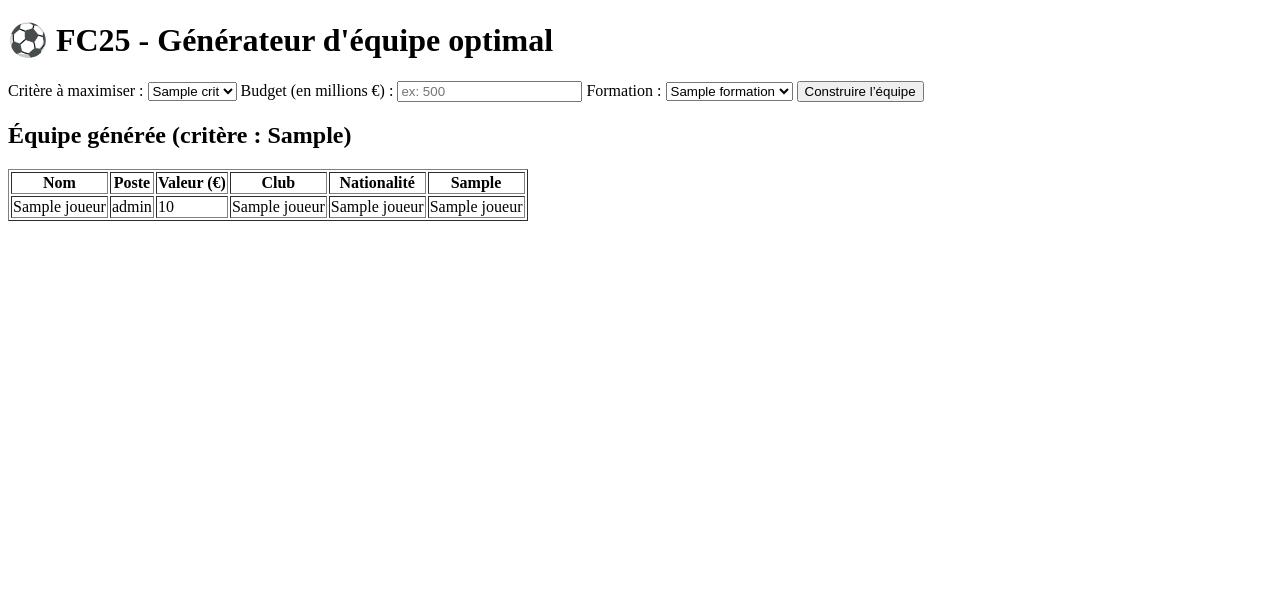
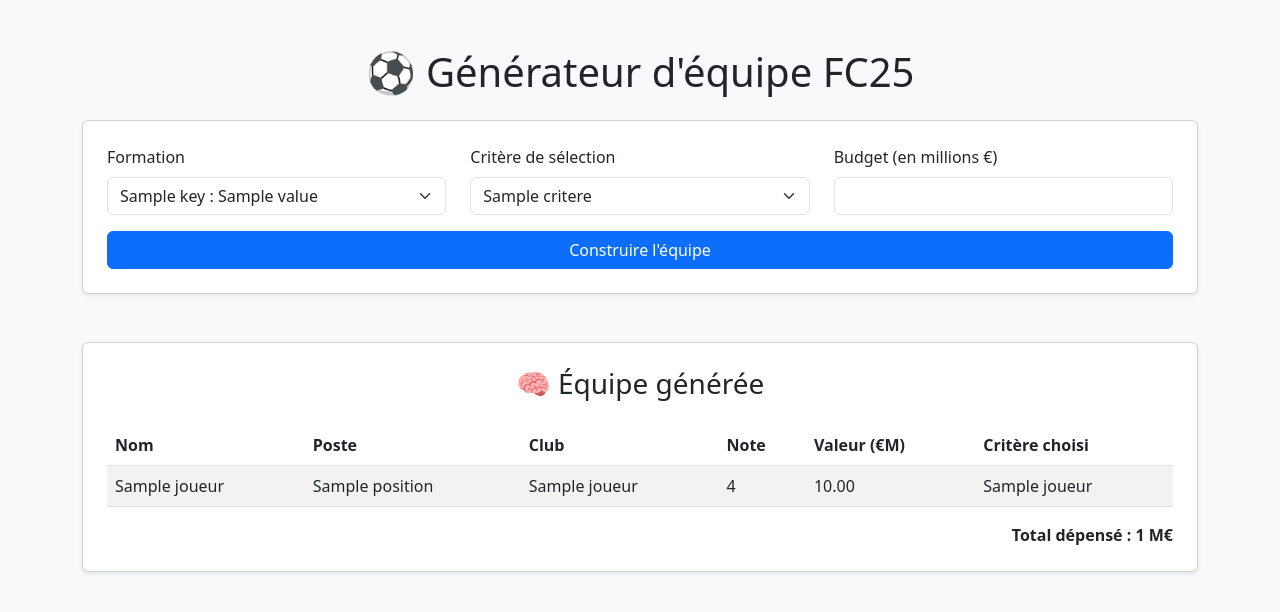
Before and after one commit to Matttgic/fc25-solver, a Flask app: template templates/index.html in a window 1280 px wide. Shown: the top 612 px of the page. Run offline with Flask 3, Linux system fonts and the light colour scheme; the template is opened without the code that fills it: most values are stand-ins (such as "Sample title", 1, 10 or a date in 2020); parts of the project's set-up code (start-up, migrations or seed data) failed here and were passed over.

Commit message:
Update index.html

```diff
--- a/templates/index.html
+++ b/templates/index.html
@@ -3,57 +3,71 @@
 <head>
     <meta charset="UTF-8">
     <title>FC25 - Générateur d'équipe</title>
+    <link rel="stylesheet" href="https://cdn.jsdelivr.net/npm/bootstrap@5.3.0/dist/css/bootstrap.min.css">
 </head>
-<body>
-    <h1>⚽ FC25 - Générateur d'équipe optimal</h1>
-
-    <form method="post">
-        <label for="critere">Critère à maximiser :</label>
-        <select name="critere" id="critere" required>
-            {% for crit in criteres %}
-                <option value="{{ crit }}" {% if crit == selected_critere %}selected{% endif %}>{{ crit }}</option>
+<body class="bg-light">
+<div class="container mt-5">
+    <h1 class="mb-4 text-center">⚽ Générateur d'équipe FC25</h1>
+    <form method="POST" class="card p-4 shadow-sm">
+        <div class="row mb-3">
+            <div class="col-md-4">
+                <label for="formation" class="form-label">Formation</label>
+                <select class="form-select" id="formation" name="formation" required>
+                    {% for key, value in formations.items() %}
+                        <option value="{{ key }}" {% if selected_formation == key %}selected{% endif %}>{{ key }} : {{ value|join(', ') }}</option>
                     {% endfor %}
                 </select>
-
-        <label for="budget">Budget (en millions €) :</label>
-        <input type="number" name="budget" id="budget" placeholder="ex: 500" required>
-
-        <label for="formation">Formation :</label>
-        <select name="formation" id="formation">
-            {% for formation in formations %}
-                <option value="{{ formation }}">{{ formation }}</option>
+            </div>
+            <div class="col-md-4">
+                <label for="critere" class="form-label">Critère de sélection</label>
+                <select class="form-select" id="critere" name="critere" required>
+                    {% for critere in criteres %}
+                        <option value="{{ critere }}" {% if selected_critere == critere %}selected{% endif %}>{{ critere }}</option>
                     {% endfor %}
                 </select>
-
-        <button type="submit">Construire l’équipe</button>
+            </div>
+            <div class="col-md-4">
+                <label for="budget" class="form-label">Budget (en millions €)</label>
+                <input type="number" class="form-control" id="budget" name="budget" min="1" max="10000" value="{{ budget or '' }}" required>
+            </div>
+        </div>
+        <div class="d-grid">
+            <button type="submit" class="btn btn-primary">Construire l'équipe</button>
+        </div>
     </form>
 
     {% if equipe %}
-        <h2>Équipe générée (critère : {{ selected_critere }})</h2>
-        <table border="1">
+        <div class="card mt-5 p-4 shadow-sm">
+            <h3 class="mb-4 text-center">🧠 Équipe générée</h3>
+            <table class="table table-striped">
                 <thead>
                     <tr>
                         <th>Nom</th>
                         <th>Poste</th>
-                    <th>Valeur (€)</th>
                         <th>Club</th>
-                    <th>Nationalité</th>
-                    <th>{{ selected_critere }}</th>
+                        <th>Note</th>
+                        <th>Valeur (€M)</th>
+                        <th>Critère choisi</th>
                     </tr>
                 </thead>
                 <tbody>
                     {% for joueur in equipe %}
                         <tr>
-                        <td>{{ joueur["name"] }}</td>
-                        <td>{{ joueur["role"] }}</td>
-                        <td>{{ '{:,.0f}'.format(joueur["value"]) }}</td>
-                        <td>{{ joueur["club_name"] }}</td>
-                        <td>{{ joueur["country_name"] }}</td>
+                            <td>{{ joueur['name'] }}</td>
+                            <td>{{ joueur['position'] }}</td>
+                            <td>{{ joueur['club_name'] }}</td>
+                            <td>{{ joueur['overall_rating'] }}</td>
+                            <td>{{ "%.2f"|format(joueur['estimated_value']) }}</td>
                             <td>{{ joueur[selected_critere] }}</td>
                         </tr>
                     {% endfor %}
                 </tbody>
             </table>
+            <div class="text-end fw-bold">
+                Total dépensé : {{ total_value|round(2) }} M€
+            </div>
+        </div>
     {% endif %}
+</div>
 </body>
 </html>
```
Lines whose indentation alone changed are shown as unchanged.
